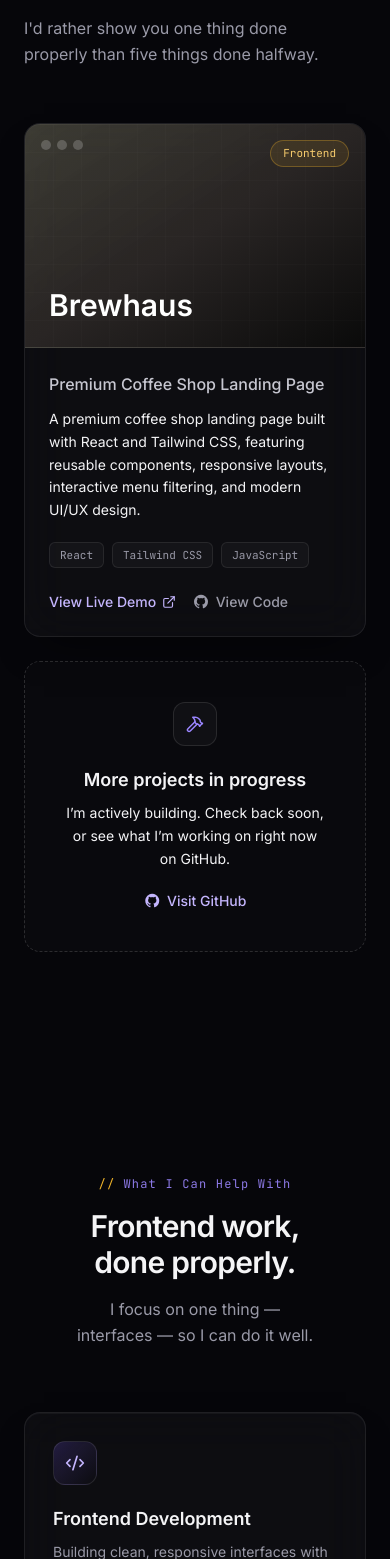
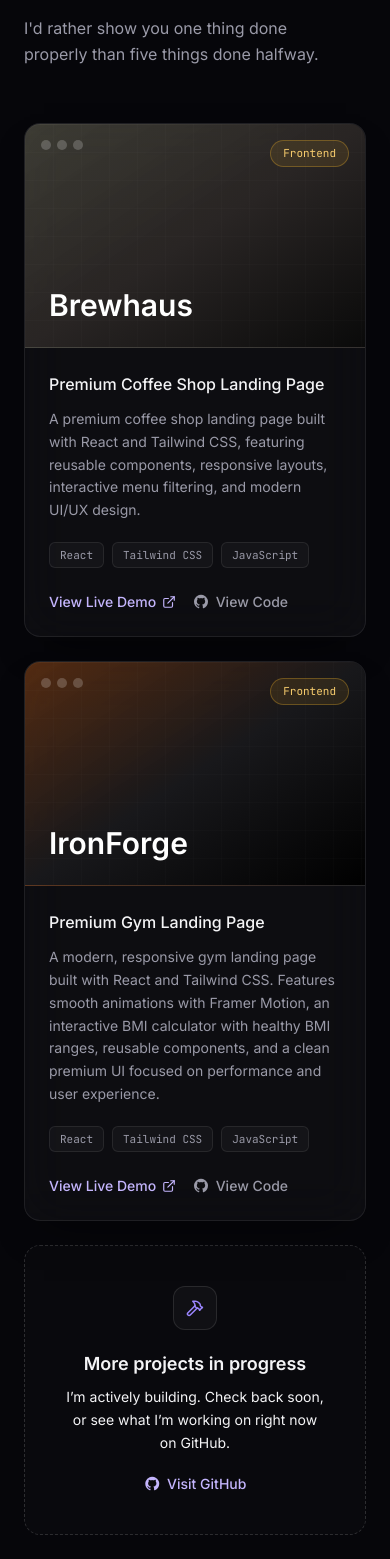
Before and after one commit to said-hadji/saidhadji.dev, a React (Vite) app: page / in a window 390 px wide. Shown: the part 3929-5488 px from the top of the page. Built offline with nearby package versions, Linux system fonts and the light colour scheme.

Commit message:
feat: add IronForge project and improve portfolio UI

```diff
--- a/src/components/Navbar.jsx
+++ b/src/components/Navbar.jsx
@@ -17,6 +17,15 @@ export function Navbar({ setIsStartProject }) {
     document
       .getElementById(id)
       ?.scrollIntoView({ behavior: "smooth", block: "start" });
+  };
+
+  const handleStartProject = () => {
+    if (activeId !== "contact") {
+      setIsStartProject(true);
+      setOpen(false);
+    } else {
+      scrollToSection("contact");
+    }
   };
 
   return (
@@ -85,13 +94,7 @@ export function Navbar({ setIsStartProject }) {
           <Button
             variant="secondary"
             className="py-2.5 text-sm"
-            onClick={() => {
-              if (activeId !== "contact") {
-                setIsStartProject(true);
-              } else {
-                scrollToSection("contact")
-              }
-            }}
+            onClick={handleStartProject}
           >
             Start a Project
           </Button>
@@ -136,7 +139,7 @@ export function Navbar({ setIsStartProject }) {
               <Button
                 variant="primary"
                 className="mt-2 justify-center"
-                onClick={() => scrollToSection("contact")}
+                onClick={handleStartProject}
               >
                 Start a Project
               </Button>
--- a/src/components/Process.jsx
+++ b/src/components/Process.jsx
@@ -30,15 +30,15 @@ export function Process() {
           className="mt-16 grid grid-cols-1 gap-8 sm:grid-cols-2 lg:grid-cols-4"
         >
           {PROCESS_STEPS.map(({ icon: Icon, title, description }, i) => (
-            <motion.div key={title} variants={item} className="relative text-center sm:text-left">
-              <div className="flex items-center justify-center gap-3 sm:justify-start">
+            <motion.div key={title} variants={item} className="relative text-left">
+              <div className="flex items-center justify-start gap-3">
                 <span className="flex h-10 w-10 shrink-0 items-center justify-center rounded-xl border border-white/[0.1] bg-white/[0.03]">
                   <Icon size={17} className="text-violet-300" aria-hidden="true" />
                 </span>
                 <span className="font-mono text-xs text-mist-600">0{i + 1}</span>
               </div>
               <h3 className="mt-4 text-base font-semibold text-mist-100">{title}</h3>
-              <p className="mt-1.5 text-sm leading-relaxed text-mist-500">{description}</p>
+              <p className="mt-1.5 text-sm leading-relaxed text-mist-400">{description}</p>
 
               {i < PROCESS_STEPS.length - 1 && (
                 <span
--- a/src/components/ProjectCard.jsx
+++ b/src/components/ProjectCard.jsx
@@ -65,10 +65,10 @@ export function ProjectCard({ project }) {
         </div>
 
         <div className="flex flex-col p-6 sm:p-8">
-          <p className="text-base font-medium text-mist-300">
+          <p className="text-base font-medium text-mist-100">
             {project.subtitle}
           </p>
-          <p className="mt-3 text-sm leading-relaxed text-mist-500 sm:text-base">
+          <p className="mt-3 text-sm leading-relaxed text-mist-400 sm:text-base">
             {project.description}
           </p>
 
--- a/src/components/Projects.jsx
+++ b/src/components/Projects.jsx
@@ -1,8 +1,8 @@
-import { Container } from './ui/Container'
-import { SectionHeading } from './ui/SectionHeading'
-import { ProjectCard } from './ProjectCard'
-import { ProjectComingSoon } from './ProjectComingSoon'
-import { PROJECTS } from '../data'
+import { Container } from "./ui/Container";
+import { SectionHeading } from "./ui/SectionHeading";
+import { ProjectCard } from "./ProjectCard";
+import { ProjectComingSoon } from "./ProjectComingSoon";
+import { PROJECTS } from "../data";
 
 export function Projects() {
   return (
@@ -14,17 +14,14 @@ export function Projects() {
           subtitle="I'd rather show you one thing done properly than five things done halfway."
         />
 
-        <div className="mt-14 grid grid-cols-1 gap-6 lg:grid-cols-3">
-          <div className="lg:col-span-2">
-            {PROJECTS.map((project) => (
-              <ProjectCard key={project.title} project={project} />
-            ))}
-          </div>
-          <div className="lg:col-span-1">
-            <ProjectComingSoon />
-          </div>
+        <div className="mt-14 grid grid-cols-1 gap-6 lg:grid-cols-2">
+          {PROJECTS.map((project) => (
+            <ProjectCard key={project.title} project={project} />
+          ))}
+
+          <ProjectComingSoon />
         </div>
       </Container>
     </section>
-  )
+  );
 }
--- a/src/data/index.js
+++ b/src/data/index.js
@@ -118,7 +118,18 @@ export const PROJECTS = [
       "A premium coffee shop landing page built with React and Tailwind CSS, featuring reusable components, responsive layouts, interactive menu filtering, and modern UI/UX design.",
     gradient: "from-yellow-100/20 via-stone-800 to-neutral-950",
     demo: "https://brewhaus-iota.vercel.app/",
-    github: "https://github.com/said-hadji/Brewhaus"
+    github: "https://github.com/said-hadji/Brewhaus",
+  },
+  {
+    title: "IronForge",
+    subtitle: "Premium Gym Landing Page",
+    tag: "Frontend",
+    tags: ["React", "Tailwind CSS", "JavaScript"],
+    description:
+      "A modern, responsive gym landing page built with React and Tailwind CSS. Features smooth animations with Framer Motion, an interactive BMI calculator with healthy BMI ranges, reusable components, and a clean premium UI focused on performance and user experience.",
+    gradient: "from-orange-500/30 via-zinc-900 to-black",
+    demo: "https://ironforge-gym-rose.vercel.app/",
+    github: "https://github.com/said-hadji/ironforge-gym",
   },
 ];
 
```
Also changed, not shown: src/components/Contact.jsx (+2 -6 lines).
